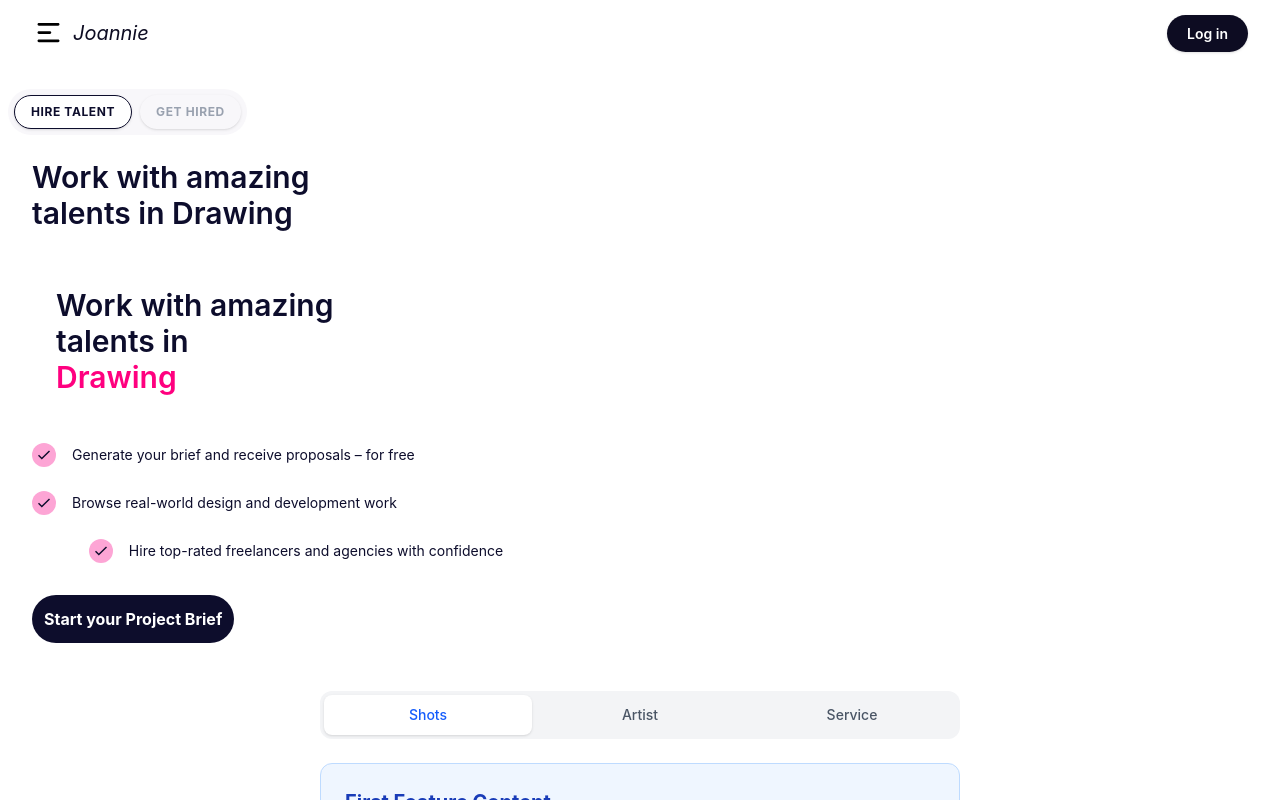
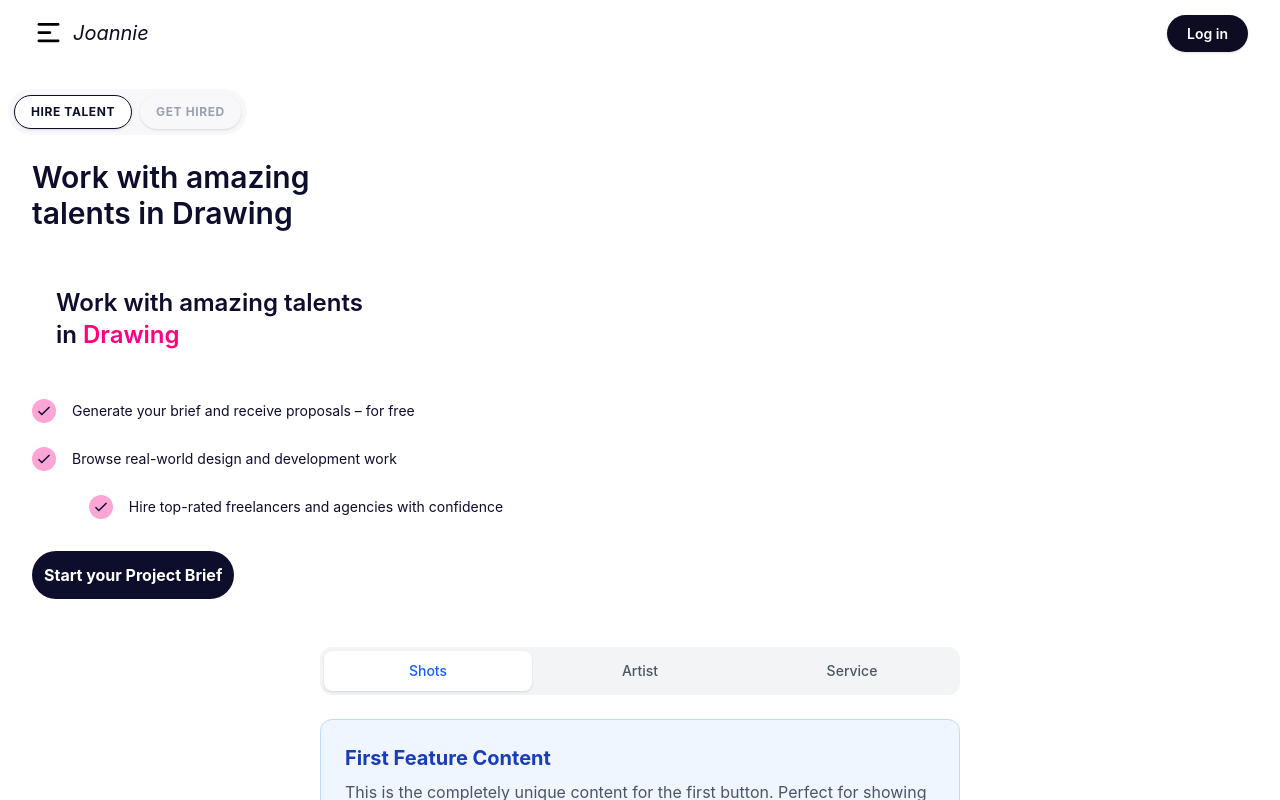
Before and after one commit to neducod/secret-project, a React (Vite) app: page / in a window 1280 px wide. Shown: the top 800 px of the page. Built offline with nearby package versions, Linux system fonts and the light colour scheme.

Commit message:
text rototator on the landing page done

```diff
--- a/src/components/Text.jsx
+++ b/src/components/Text.jsx
@@ -26,9 +26,9 @@ export default function HeroText() {
 
   return (
     <div className='max-w-xl w-full flex flex-col gap-6 md:gap-8 p-4 md:p-6 text-[#0d0d2c]'>
-      <h1 className="text-left items-center text-3xl font-semibold max-w-xs">
+      <h1 className="text-left items-center text-2xl font-semibold max-w-xs">
         Work with amazing talents in{' '}
-        <span className="inline-block min-w-[280px] text-[#ff007f]">
+        <span className="text-[#ff007f]">
           <span
             className={`inline-block transform duration-300 ease-out transition-all ${
               isTransitioning
@@ -40,7 +40,7 @@ export default function HeroText() {
           </span>
         </span>
       </h1>
-      {/* className="flex min-h-[300px] items-center justify-center bg-white p-6" */}
+      {/* className="flex min-h-[300px] items-center justify-center bg-white p-6"   inline-block min-w-[280px]*/}
     </div>
   );
 }
```
